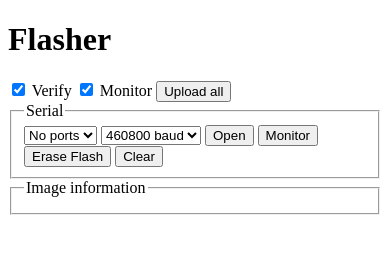
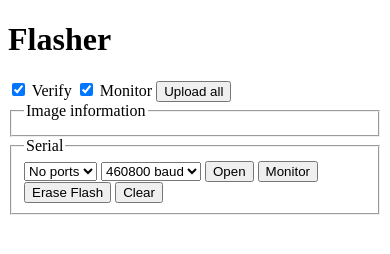
Before and after one commit to rnascunha/agro_web, a website: page src/tools/flasher/index.html in a window 390 px wide. Drawn offline with Linux system fonts and the light colour scheme.

Commit message:
Tool interface flash remade.

```diff
--- a/build-utils/webpack.common.js
+++ b/build-utils/webpack.common.js
@@ -11,7 +11,7 @@ module.exports = (public_path) => {
             //Main
             index: path.resolve(__dirname, '..', './src/index.js'),
             //Tools
-            flasher: path.resolve(__dirname, '..', './src/tools/flasher/index.js')
+            flasher: path.resolve(__dirname, '..', './src/tools/flasher/index.js'),
         },
         module: {
             rules: [
--- a/src/tools/flasher/index.css
+++ b/src/tools/flasher/index.css
@@ -1,11 +1,18 @@
-#main{
+#main-container
+{
+  width: 100%;
+  height: 100%;
   padding: 5px;
   color: var(--text-color);
-  display: flex;
-  flex-direction: column;
-  gap: 5px;
-  height: 100%;
   position: relative;
+  gap: 4px;
+  display: grid;
+  grid-template-columns: 40% 60%;
+  grid-template-rows: min-content auto;
+  grid-template-areas:
+      "header header"
+      "uploader serial";
+  overflow: hidden;
 }
 
 h1{
@@ -14,30 +21,39 @@ h1{
   text-align: center;
   font-weight: bold;
   margin-bottom: 10px;
-}
-
-/* #main-container
-{
-  display: flex;
-  height: 100%;
-  gap: 4px;
-  justify-content: stretch;
-  width: 100%;
+  grid-area: header;
 }
 
 #uploader-outer-container
 {
-  flex: 1 0 50%;
-} */
+  display: inline-flex;
+  flex-direction: column;
+  grid-area: uploader;
+  height: 100%;
+  width: 100%;
+  overflow: hidden;
+}
 
 #serial-container{
   width: 100%;
-  overflow: auto;
-  min-height: 300px;
   height: 100%;
-  display: flex;
+  grid-area: serial;
+  overflow: hidden;
+  /* overflow: auto; */
+}
+
+#serial-fieldset
+{
+  width: 100%;
+  height: 100%;
   flex-direction: column;
-  /* flex: 1 0 50%; */
+  overflow: hidden;
+  display: grid;
+  grid-template-rows: min-content min-content auto;
+  grid-template-areas:
+      "header"
+      "options"
+      "terminal";
 }
 
 #upload-container
@@ -45,7 +61,7 @@ h1{
   display: flex;
   flex-direction: column;
   gap: 2px;
-  width: fit-content;
+  width: 100%;
 }
 
 #upload-image{
@@ -64,7 +80,7 @@ h1{
 
 .fieldset-sector
 {
-  padding: 15px;
+  padding: 10px;
   border: 1px solid var(--text-color);
   border-radius: 10px;
   color: var(--text-color);
@@ -75,22 +91,15 @@ h1{
   padding: 0px 5px;
 }
 
+#file-info-container-outer
+{
+  overflow-y: auto;
+  height: 100%;
+}
+
 #file-info-container
 {
-  position: absolute;
-  width: 50%;
-  right: -48%;
-  top: 10%;
-  background: var(--primary-color);
-  transition: 0.5s right ease;
-  border-width: 2px;
-  /* width: 100%; */
-  /* overflow: auto; */
-}
-
-#file-info-container:hover
-{
-  right: 0;
+  width: 100%;
 }
 
 #file-info{
@@ -125,6 +134,7 @@ h1{
   background-color: var(--primary-color-light2);
   padding: 5px;
   border-radius: 0px 5px 5px 0px;
+  overflow-wrap: anywhere;
 }
 
 /**
@@ -202,11 +212,13 @@ h1{
 
 #serial-options{
   display: flex;
+  width: fit-content;
   gap: 5px;
   font-size: 18px;
   align-items: center;
   margin-bottom: 2px;
   flex-wrap: wrap;
+  grid-area: options;
 }
 
 #serial-options *
@@ -216,20 +228,20 @@ h1{
 
 #serial-options *:hover
 {
-  filter: brightness(90%);
+  background-color: var(--text-color);
+  color: var(--primary-color);
 }
 
 #terminal-container
 {
+  display: block;
   width: 100%;
-  /* width: fit-content; */
-  /* max-width: 60%; */
   height: 100%;
   overflow: auto;
   background-color: black;
   padding: 3px;
   border-radius: 3px;
-  /* position: relative; */
+  grid-area: terminal;
 }
 
 #upload-progress
@@ -239,22 +251,14 @@ h1{
 }
 
 @media only screen and (max-width: 600px) {
-  #upload-container
+  #main-container
   {
-    width: 100%;
-  }
-
-  #file-info-container
-  {
-    top: auto;
-    bottom: 10%;
-    height: auto;
-    right: -95%;
-    width: 100%;
-  }
-
-  #file-info-container:hover
-  {
-    width: 98%;
+    grid-template-columns: 100%;
+    grid-template-rows: min-content auto;
+    grid-template-areas:
+        "header"
+        "uploader"
+        "serial";
+    overflow: hidden;
   }
 }
--- a/src/tools/flasher/index.html
+++ b/src/tools/flasher/index.html
@@ -11,27 +11,29 @@
   <title>Flasher - Agro Telemetry</title>
 </head>
 <body>
-  <div id=main>
+  <div id=main-container>
     <h1>Flasher</h1>
     <div id=support-inform></div>
-      <!-- <div id=uploader-outer-container> -->
-      <!-- <div id=main-container> -->
+    <div id=uploader-outer-container>
       <div id=upload-container>
         <upload-manager id=upload-image></upload-manager>
         <div id=upload-options>
           <div id=report class=report></div>
-            <label>
-              <input id=verify-upload type=checkbox checked> Verify
-            </label>
-            <label>
-              <input id=reset-after-check type=checkbox checked> Monitor
-            </label>
+          <label><input id=verify-upload type=checkbox checked> Verify</label>
+          <label><input id=reset-after-check type=checkbox checked> Monitor</label>
           <button id=upload-all-btn class=button-normal>Upload all</button>
         </div>
       </div>
       <progress-bar id=upload-progress text='[Upload image] 0/100'></progress-bar>
-      <!-- </div> -->
-      <fieldset id=serial-container class=fieldset-sector>
+      <div id=file-info-container-outer>
+        <fieldset id=file-info-container class=fieldset-sector>
+          <legend>Image information</legend>
+          <div id=file-info></div>
+        </fieldset>
+      </div>
+    </div>
+    <div id=serial-container>
+      <fieldset id=serial-fieldset class=fieldset-sector>
         <legend>Serial</legend>
         <div id=serial-options>
           <select id=serial-ports-list class='hide-first-opiton input-common'>
@@ -63,11 +65,7 @@
         </div>
         <div id=terminal-container></div>
       </fieldset>
-      <fieldset id=file-info-container class=fieldset-sector>
-        <legend>Image information</legend>
-        <div id=file-info></div>
-      </fieldset>
     </div>
-  <!-- </div> -->
+  </div>
 </body>
 </html>
--- a/src/tools/flasher/main.js
+++ b/src/tools/flasher/main.js
@@ -9,7 +9,6 @@ import {digest_support,
 import {Serial} from './serial.js';
 import {Serial_View} from './serial_view.js';
 import {ESPTool, flash_end_flag} from './esptool.js';
-// import * as SparkMD5 from 'spark-md5';
 import {ArrayBuffer as md5_digest} from 'spark-md5';
 
 function make_file_size(size)
@@ -300,6 +299,7 @@ function serial_container()
       make_report(`Upload image FAIL`, 'error');
       serial.view.write("Images upload FAIL");
     }
+    upload_image.disabled = false;
   });
 }
 
@@ -366,12 +366,11 @@ async function write_image(esptool, image, offset, options, serial)
   {
     const md5 = await esptool.flash_md5_calc(offset, image.image.image.byteLength);
     serial.view.write(`\r\n[${image.image.file.name}] hash flashed: ` + md5);
-    // const md5i = SparkMD5.ArrayBuffer.hash(image.image.image);
     const md5i = md5_digest.hash(image.image.image);
     serial.view.write(`[${image.image.file.name}] hash image:   ` + md5i);
     if(md5 != md5i)
     {
-      serial.view.write(`Verification FAIL! Image and flashed hash does not match.` + md5);
+      serial.view.write(`Verification FAIL! Image and flashed hash does not match. [${md5}]`);
       return false;
     }
     serial.view.write("Verification succeced!");
--- a/src/tools/flasher/serial_view.js
+++ b/src/tools/flasher/serial_view.js
@@ -18,6 +18,9 @@ export class Serial_View{
     this._reset = container.querySelector('#serial-monitor-port');
     this._erase_flash = container.querySelector('#serial-erase-flash');
 
+    // this._terminal = {
+    //   write: function(){}
+    // }
     this._terminal = new Terminal({cursorBlink: true, termName: 'Serial Data'});
     const fitAddon = new FitAddon();
     this._terminal.loadAddon(fitAddon);
@@ -25,7 +28,7 @@ export class Serial_View{
     this._terminal.open(container.querySelector('#terminal-container'));
 
     // setTimeout(() => fitAddon.fit(), 1000);
-    fitAddon.fit()
+    fitAddon.fit();
 
     this._terminal.write('Welcome to \x1B[1;3;31mESPTool Monitor Flasher\x1B[0m\r\n\r\n');
 
--- a/src/tools/flasher/utility.js
+++ b/src/tools/flasher/utility.js
@@ -94,7 +94,6 @@ export function is_hex_string(str)
 
 export function is_hex_char(key)
 {
-  // if(key.length > 1) return 0;
   return /[0-9a-fA-F]/.test(key);
 }
 
```
Also changed, not shown: src/tools/flasher/components/image_uploader.js (+16 -13 lines), src/tools/flasher/esptool.js (+5 -4 lines). Lines whose indentation alone changed are shown as unchanged.
